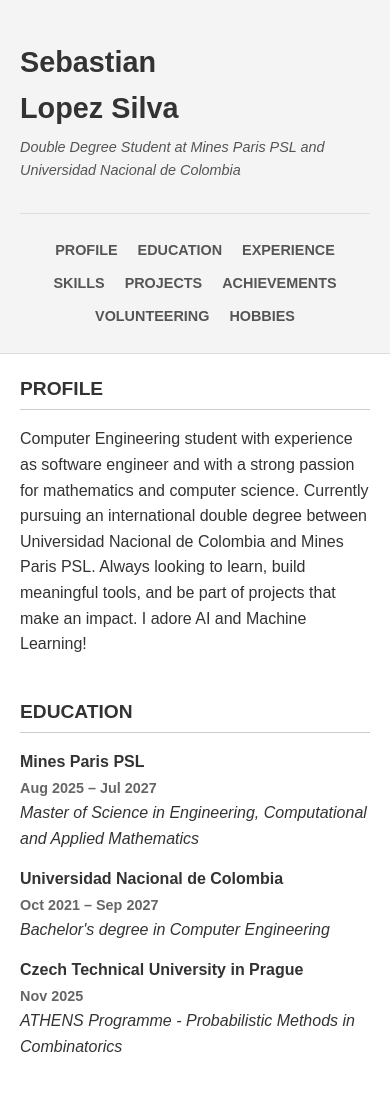
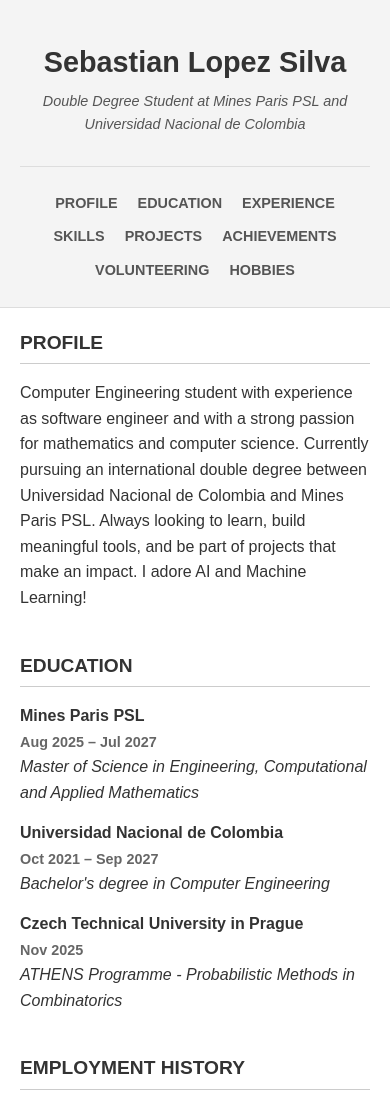
Before and after one commit to Sebls/Sebls.github.io, a plain HTML site: page index.html in a window 390 px wide. Shown: the top 1093 px of the page. Drawn offline with Linux system fonts and the light colour scheme.

Commit message:
fix: text align in sidebar header mobile

```diff
--- a/index.html
+++ b/index.html
@@ -134,6 +134,9 @@
             .sidebar .contact-info {
                 display: none;
             }
+            .sidebar header {
+                text-align: center;
+            }
             .main-content {
                 margin-left: 0;
                 padding: 20px;
@@ -173,7 +176,7 @@
 
     <div class="sidebar">
         <header>
-            <h1>Sebastian <br> Lopez Silva </h1>
+            <h1>Sebastian Lopez Silva </h1>
             <div class="subtitle">Double Degree Student at Mines Paris PSL and Universidad Nacional de Colombia</div>
 
             <div class="contact-info">
```
